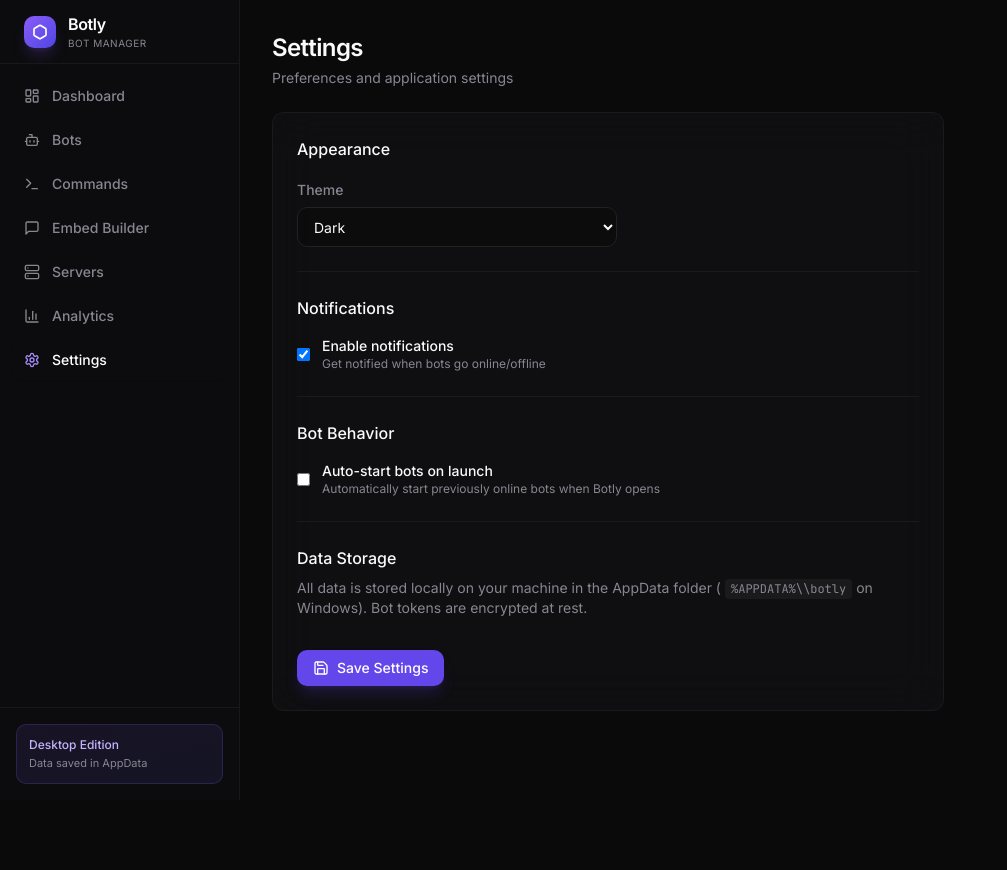
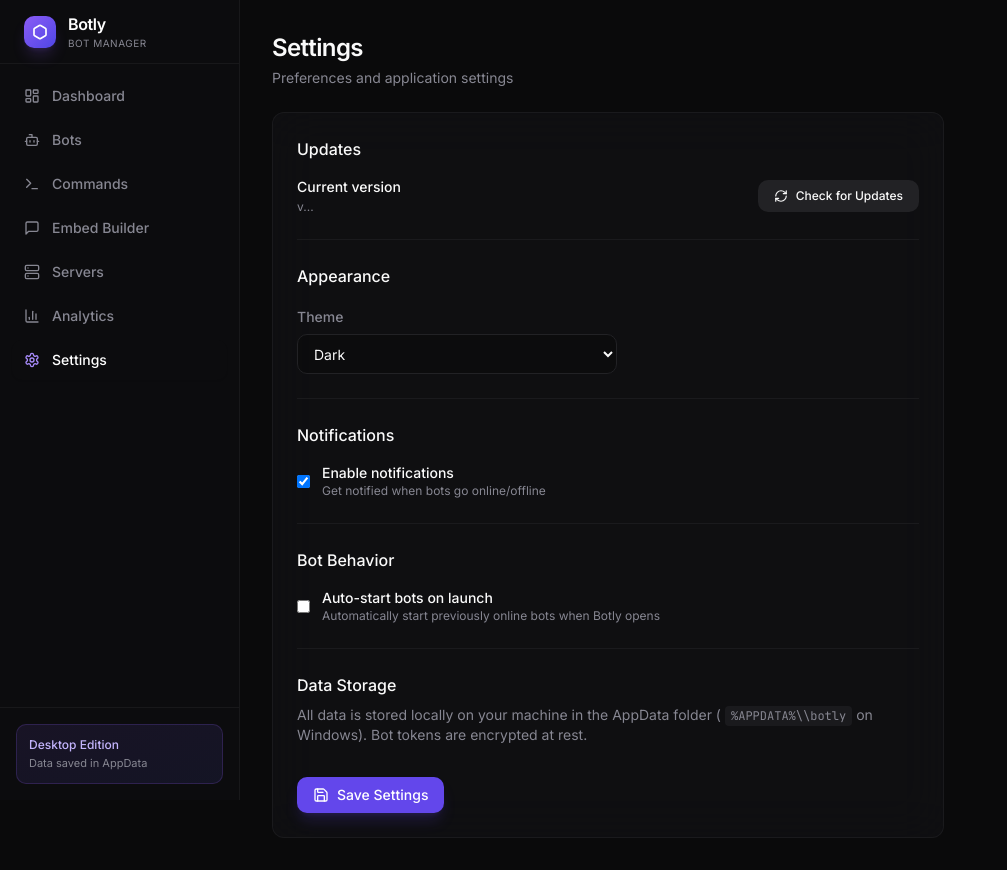
Before and after one commit to Heyhello358/botly, a React (Vite) app: page /#/settings in a window 1280 px wide. Shown: the whole page, without its empty margins (0-1007 px from the left). Before the commit the page ends 800 px from the top, so only its background shows below. Built offline with nearby package versions, Linux system fonts and the light colour scheme.

Commit message:
Add Check for Updates UI in Settings

```diff
--- a/src/pages/Settings.tsx
+++ b/src/pages/Settings.tsx
@@ -1,5 +1,5 @@
 import { useEffect, useState } from 'react';
-import { Save, Loader2 } from 'lucide-react';
+import { Save, Loader2, RefreshCw, Download, CheckCircle2 } from 'lucide-react';
 import type { Settings } from '@/types';
 
 export default function SettingsPage() {
@@ -12,18 +12,49 @@ export default function SettingsPage() {
   const [saving, setSaving] = useState(false);
   const [saved, setSaved] = useState(false);
 
+  // Update state
+  const [version, setVersion] = useState('...');
+  const [updateStatus, setUpdateStatus] = useState<'idle' | 'checking' | 'available' | 'downloading' | 'downloaded' | 'not-available' | 'error'>('idle');
+  const [updateInfo, setUpdateInfo] = useState<{ version?: string; percent?: number; error?: string }>({});
+
   useEffect(() => {
     async function load() {
       try {
         if (window.botly) {
           const s = await window.botly.getSettings();
           if (s) setSettings(s);
+          const v = await window.botly.getVersion();
+          setVersion(v);
         }
       } finally {
         setLoading(false);
       }
     }
     load();
+
+    // Listen for update events
+    const unsubs = [
+      window.botly?.onUpdateAvailable?.((info) => {
+        setUpdateStatus('available');
+        setUpdateInfo({ version: info.version });
+      }),
+      window.botly?.onUpdateNotAvailable?.(() => {
+        setUpdateStatus('not-available');
+      }),
+      window.botly?.onUpdateProgress?.((progress) => {
+        setUpdateStatus('downloading');
+        setUpdateInfo(prev => ({ ...prev, percent: progress.percent }));
+      }),
+      window.botly?.onUpdateDownloaded?.(() => {
+        setUpdateStatus('downloaded');
+      }),
+      window.botly?.onUpdateError?.((msg) => {
+        setUpdateStatus('error');
+        setUpdateInfo(prev => ({ ...prev, error: msg }));
+      }),
+    ];
+
+    return () => unsubs.forEach(u => u?.());
   }, []);
 
   async function handleSave() {
@@ -35,6 +66,31 @@ export default function SettingsPage() {
     } finally {
       setSaving(false);
     }
+  }
+
+  async function handleCheckUpdate() {
+    setUpdateStatus('checking');
+    setUpdateInfo({});
+    try {
+      const result = await window.botly.checkForUpdates();
+      if (!result.success) {
+        setUpdateStatus('error');
+        setUpdateInfo({ error: result.error || 'Failed to check' });
+      }
+      // Status will be updated by the event listeners
+    } catch (e: any) {
+      setUpdateStatus('error');
+      setUpdateInfo({ error: e.message });
+    }
+  }
+
+  async function handleDownload() {
+    setUpdateStatus('downloading');
+    await window.botly.downloadUpdate();
+  }
+
+  function handleInstall() {
+    window.botly.installUpdate();
   }
 
   if (loading) {
@@ -49,7 +105,69 @@ export default function SettingsPage() {
       </div>
 
       <div className="glass rounded-xl p-6 space-y-6">
+        {/* Updates Section */}
         <div>
+          <h2 className="font-medium mb-4">Updates</h2>
+          <div className="flex items-center justify-between">
+            <div>
+              <p className="text-sm font-medium">Current version</p>
+              <p className="text-xs text-muted-foreground mt-0.5">v{version}</p>
+            </div>
+            <button
+              onClick={handleCheckUpdate}
+              disabled={updateStatus === 'checking' || updateStatus === 'downloading'}
+              className="btn-secondary text-xs"
+            >
+              {updateStatus === 'checking' ? (
+                <><Loader2 className="h-3.5 w-3.5 animate-spin" /> Checking...</>
+              ) : (
+                <><RefreshCw className="h-3.5 w-3.5" /> Check for Updates</>
+              )}
+            </button>
+          </div>
+
+          {updateStatus === 'available' && (
+            <div className="mt-4 rounded-lg bg-violet-500/10 border border-violet-500/20 p-4">
+              <p className="text-sm font-medium text-violet-300">Update available: v{updateInfo.version}</p>
+              <button onClick={handleDownload} className="btn-primary mt-3 text-xs">
+                <Download className="h-3.5 w-3.5" /> Download Update
+              </button>
+            </div>
+          )}
+
+          {updateStatus === 'downloading' && (
+            <div className="mt-4">
+              <p className="text-sm text-muted-foreground mb-2">Downloading... {Math.round(updateInfo.percent || 0)}%</p>
+              <div className="h-2 rounded-full bg-white/5 overflow-hidden">
+                <div
+                  className="h-full rounded-full bg-violet-500 transition-all"
+                  style={{ width: `${updateInfo.percent || 0}%` }}
+                />
+              </div>
+            </div>
+          )}
+
+          {updateStatus === 'downloaded' && (
+            <div className="mt-4 rounded-lg bg-emerald-500/10 border border-emerald-500/20 p-4">
+              <p className="text-sm font-medium text-emerald-300 flex items-center gap-2">
+                <CheckCircle2 className="h-4 w-4" /> Update ready to install
+              </p>
+              <button onClick={handleInstall} className="btn-primary mt-3 text-xs">
+                Restart & Install
+              </button>
+            </div>
+          )}
+
+          {updateStatus === 'not-available' && (
+            <p className="mt-3 text-sm text-muted-foreground">You're on the latest version.</p>
+          )}
+
+          {updateStatus === 'error' && (
+            <p className="mt-3 text-sm text-red-400">{updateInfo.error || 'Something went wrong'}</p>
+          )}
+        </div>
+
+        <div className="border-t border-white/5 pt-6">
           <h2 className="font-medium mb-4">Appearance</h2>
           <div>
             <label className="label">Theme</label>
```
